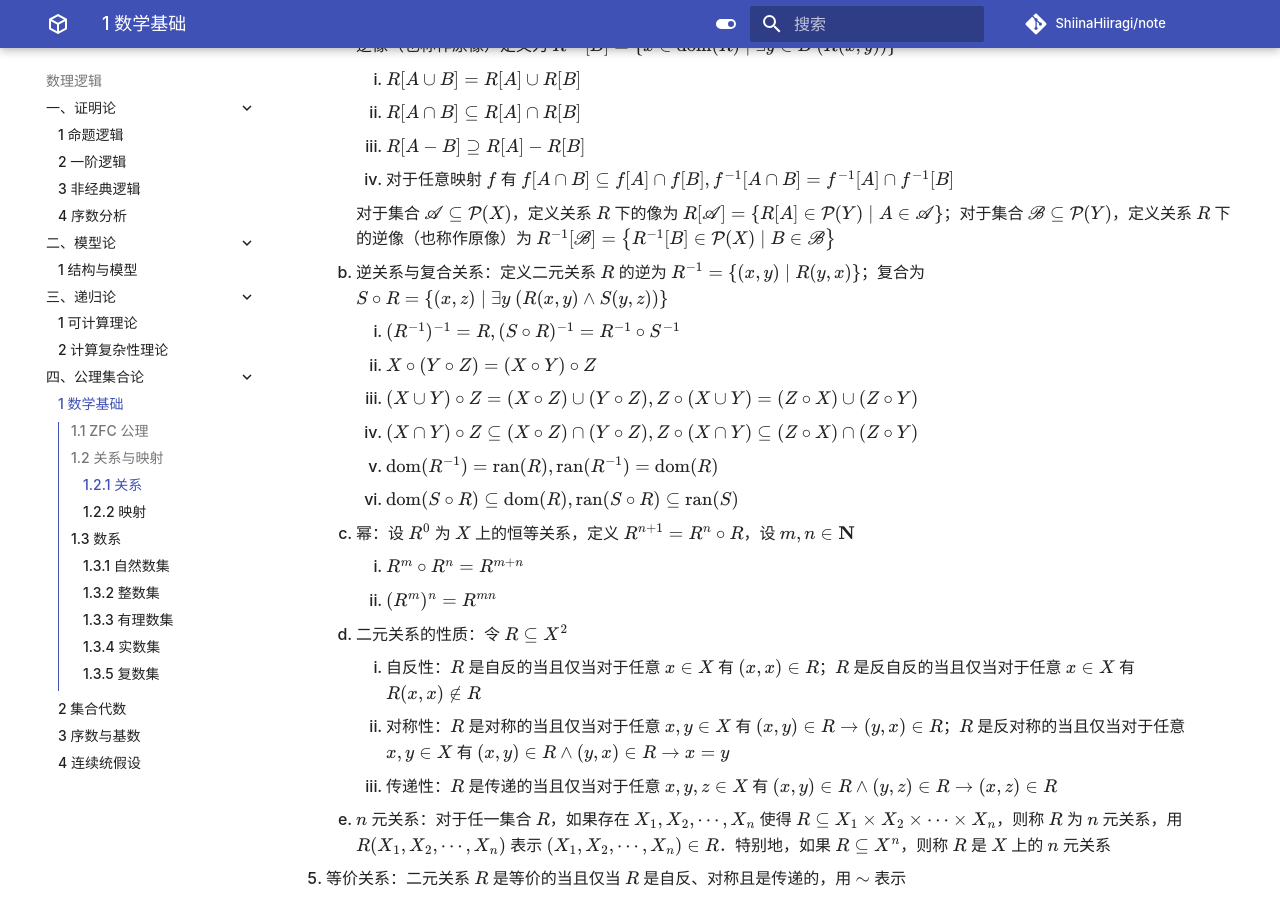
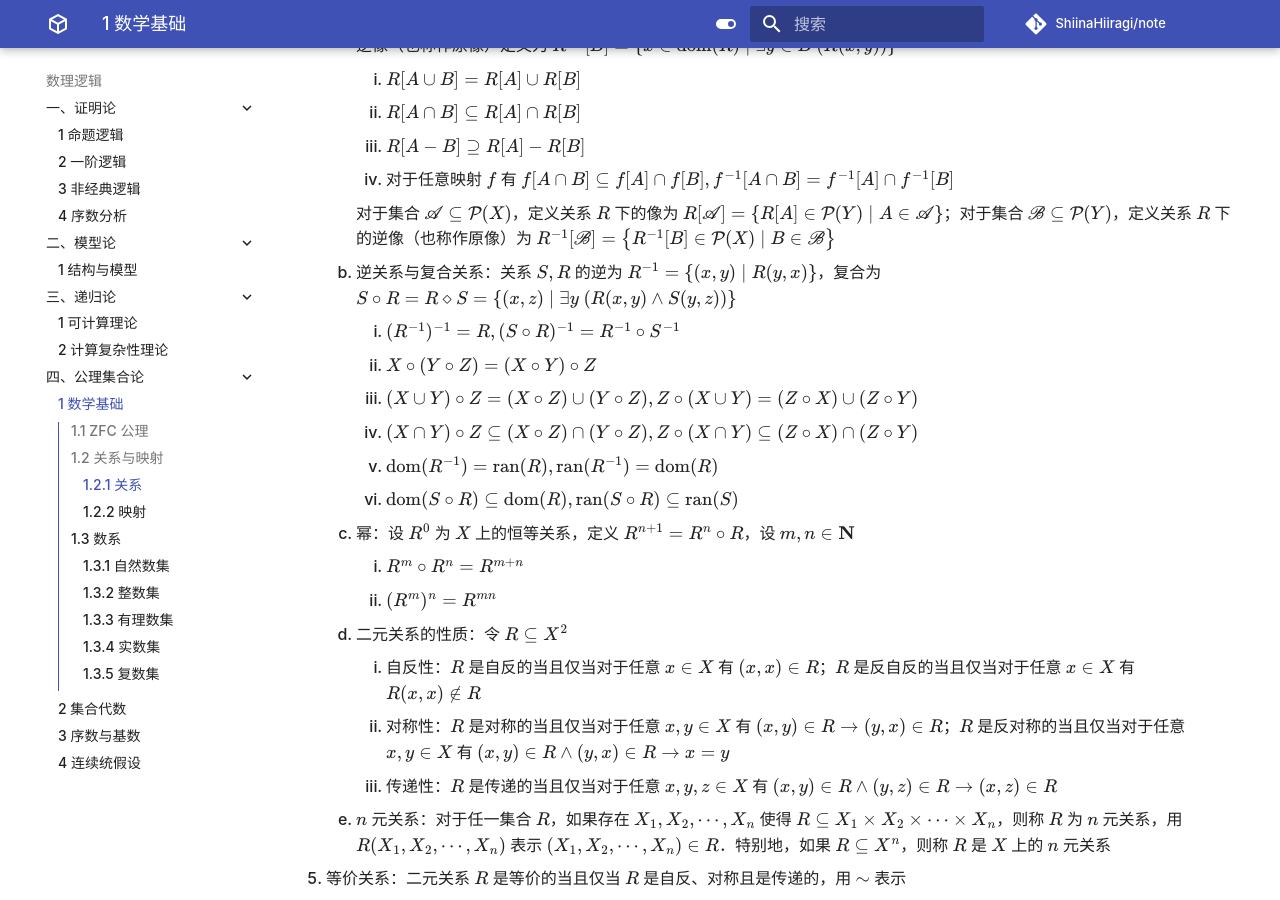
Before and after one commit to ShiinaHiiragi/note, an MkDocs documentation site: the page built from docs/logic/set/zfc.md, in a window 1280 px wide and 900 px high, scrolled down 6327 px. Built offline with MkDocs 1.6.1 and Material for MkDocs 9.7.7, drawn with Linux system fonts in a browser that asks for light colours; comment, search, counter and statistics services are not loaded; some of the changed text lies outside the part shown.

Commit message:
prepare for formal semantics

```diff
--- a/docs/logic/set/zfc.md
+++ b/docs/logic/set/zfc.md
@@ -249,7 +249,7 @@
 
         对于集合 $\mathscr{A} \subseteq \mathcal{P}(X)$，定义关系 $R$ 下的像为 $R[\mathscr{A}] = \left\{R[A] \in \mathcal{P}(Y) \mid A \in \mathscr{A}\right\}$；对于集合 $\mathscr{B} \subseteq \mathcal{P}(Y)$，定义关系 $R$ 下的逆像（也称作原像）为 $R^{-1}[\mathscr{B}] = \left\{R^{-1}[B] \in \mathcal{P}(X) \mid B \in \mathscr{B}\right\}$
 
-    2. 逆关系与复合关系：定义二元关系 $R$ 的逆为 $R^{-1} = \left\{(x, y) \mid R(y, x)\right\}$；复合为 $S \circ R = \left\{(x, z) \mid \exists y \ (R(x, y) \wedge S(y, z))\right\}$
+    2. 逆关系与复合关系：关系 $S, R$ 的逆为 $R^{-1} = \left\{(x, y) \mid R(y, x)\right\}$，复合为 $S \circ R = R \diamond S = \left\{(x, z) \mid \exists y \ (R(x, y) \wedge S(y, z))\right\}$
         1. $(R^{-1})^{-1} = R, (S \circ R)^{-1} = R^{-1} \circ S^{-1}$
         2. $X \circ (Y \circ Z) = (X \circ Y) \circ Z$
         3. $(X \cup Y) \circ Z = (X \circ Z) \cup (Y \circ Z), Z \circ (X \cup Y) = (Z \circ X) \cup (Z \circ Y)$
```
Also changed, not shown: other parts of docs/logic/set/zfc.md (+3 -1 lines), docs/index.md (+1 -1 lines).
